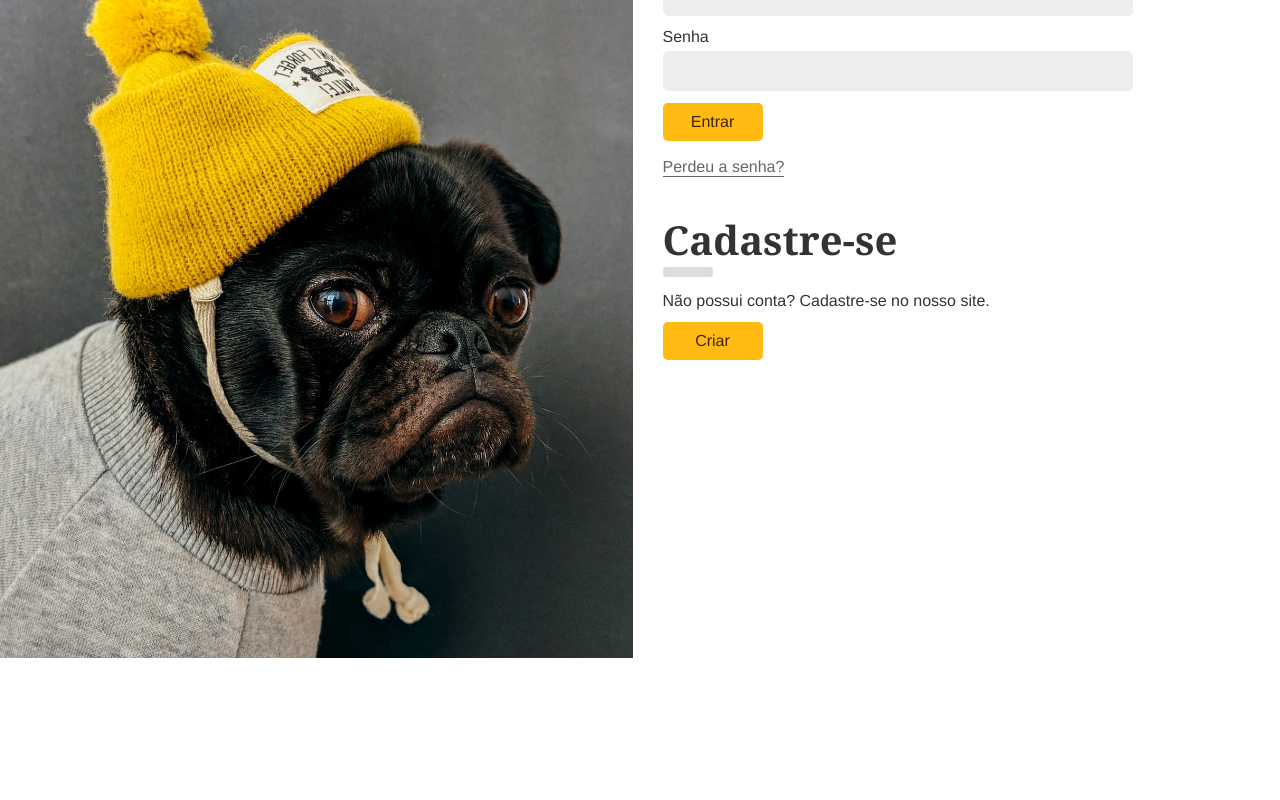
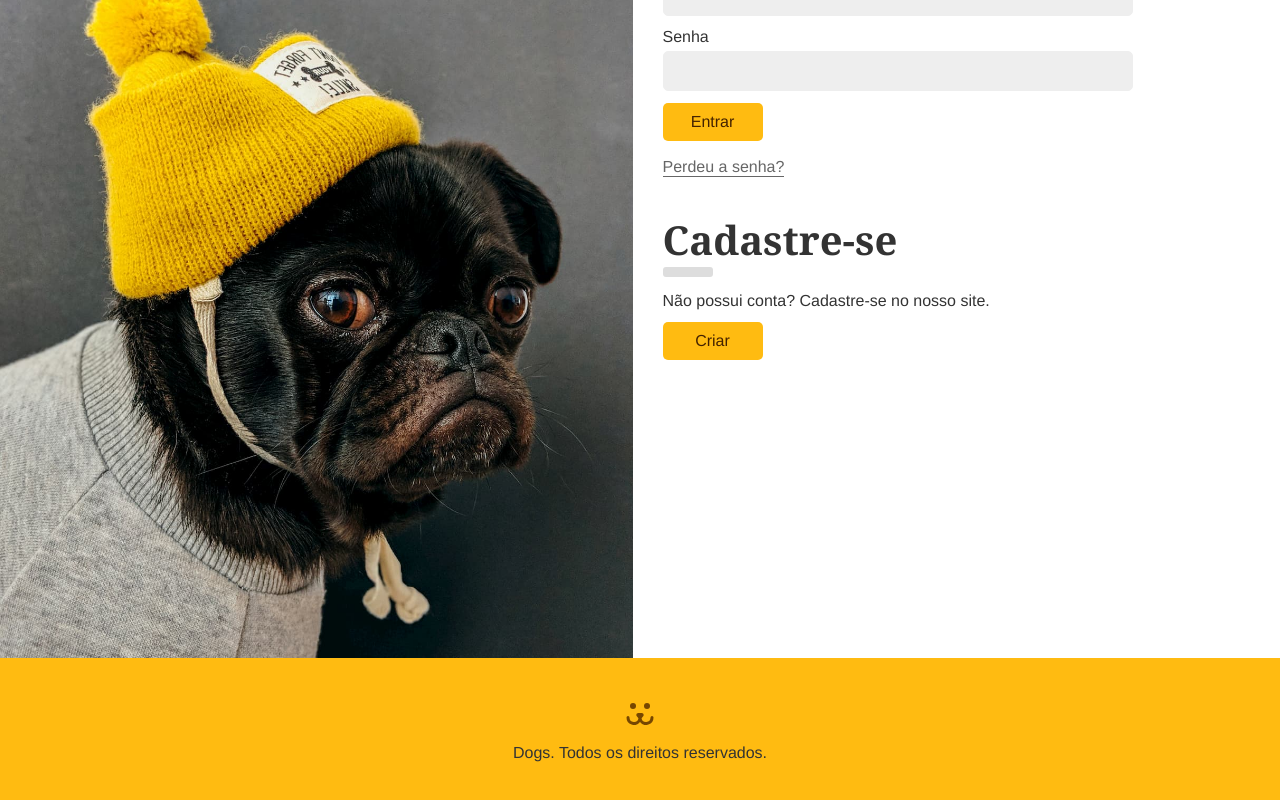
Before and after one commit to VictorNFerreira/Dogs, a React (Vite) app: page /login in a window 1280 px wide. Shown: the part 206-1006 px from the top of the page. Before the commit the page ends 864 px from the top, so only its background shows below. Built offline with nearby package versions, Linux system fonts and the light colour scheme.

Commit message:
Adicionado o componente de Footer no projeto

```diff
--- a/src/App.jsx
+++ b/src/App.jsx
@@ -16,10 +16,12 @@ import "./css/App.css";
 
 function App()
 {
-    return <BrowserRouter>
+    return <div class="app">
+        <BrowserRouter>
             <UserStorage>
                 <Header/>
 
+                <div class="appBody">
                     <Routes>
                         <Route path="/" element={<Home/>}/>
                         <Route path="login/*" element={<Login/>}/>
@@ -28,10 +30,13 @@ function App()
                         <Route path="perfil/:usuario" element={<UsuarioPerfil/>}/>
                         <Route path="*" element={<NotFound/>}/>
                     </Routes>
+                </div>
+
 
                 <Footer/>
             </UserStorage>
         </BrowserRouter>
+    </div>
 
 }
 
--- a/src/Componentes/Footer.jsx
+++ b/src/Componentes/Footer.jsx
@@ -1,11 +1,13 @@
 import React from "react";
 
 import estilos from "../css/footer.module.css";
+import Dogs from "../assets/dogs-footer.svg?react";
 
 function Footer()
 {
-    return <footer>
-
+    return <footer class={estilos.footer}>
+        <Dogs/>
+        <p>Dogs. Todos os direitos reservados.</p>
     </footer>
 
 }
--- a/src/css/App.css
+++ b/src/css/App.css
@@ -37,6 +37,20 @@ button, input
 {
     display: block;
     font-size: 1rem;
+
+}
+
+.app
+{
+    display: flex;
+    flex-direction: column;
+    min-height: 110vh;
+
+}
+
+.appBody
+{
+    flex: 1;
 
 }
 
--- a/src/css/Footer.module.css
+++ b/src/css/Footer.module.css
@@ -0,0 +1,15 @@
+.footer
+{
+    height: 150px;
+    padding: 45px 15px 0px 15px;
+    text-align: center;
+    color: #774400;
+    background: #ffbb11;
+
+}
+
+.footer p
+{
+    margin-top: 15px;
+
+}
```
Lines whose indentation alone changed are shown as unchanged.
